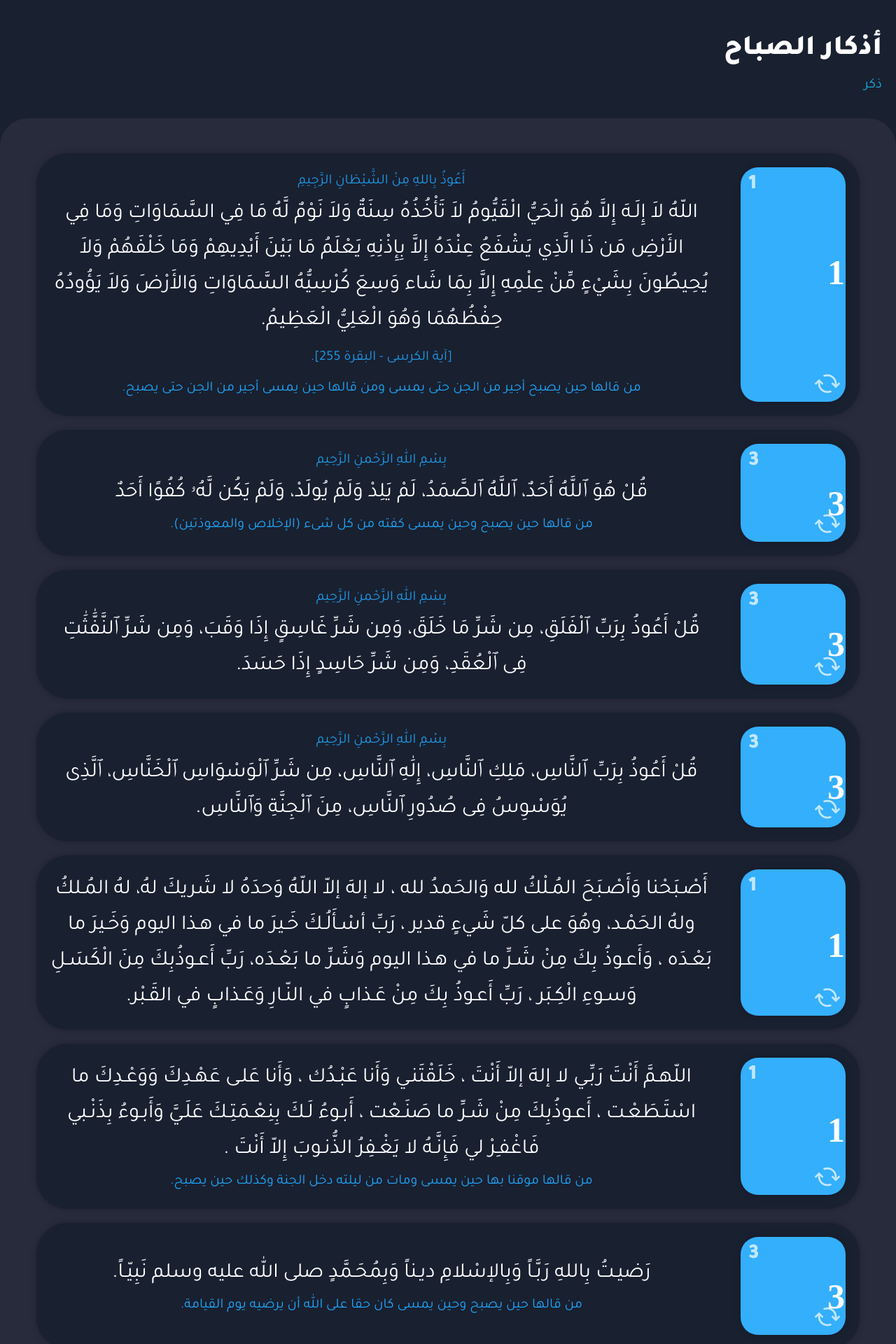
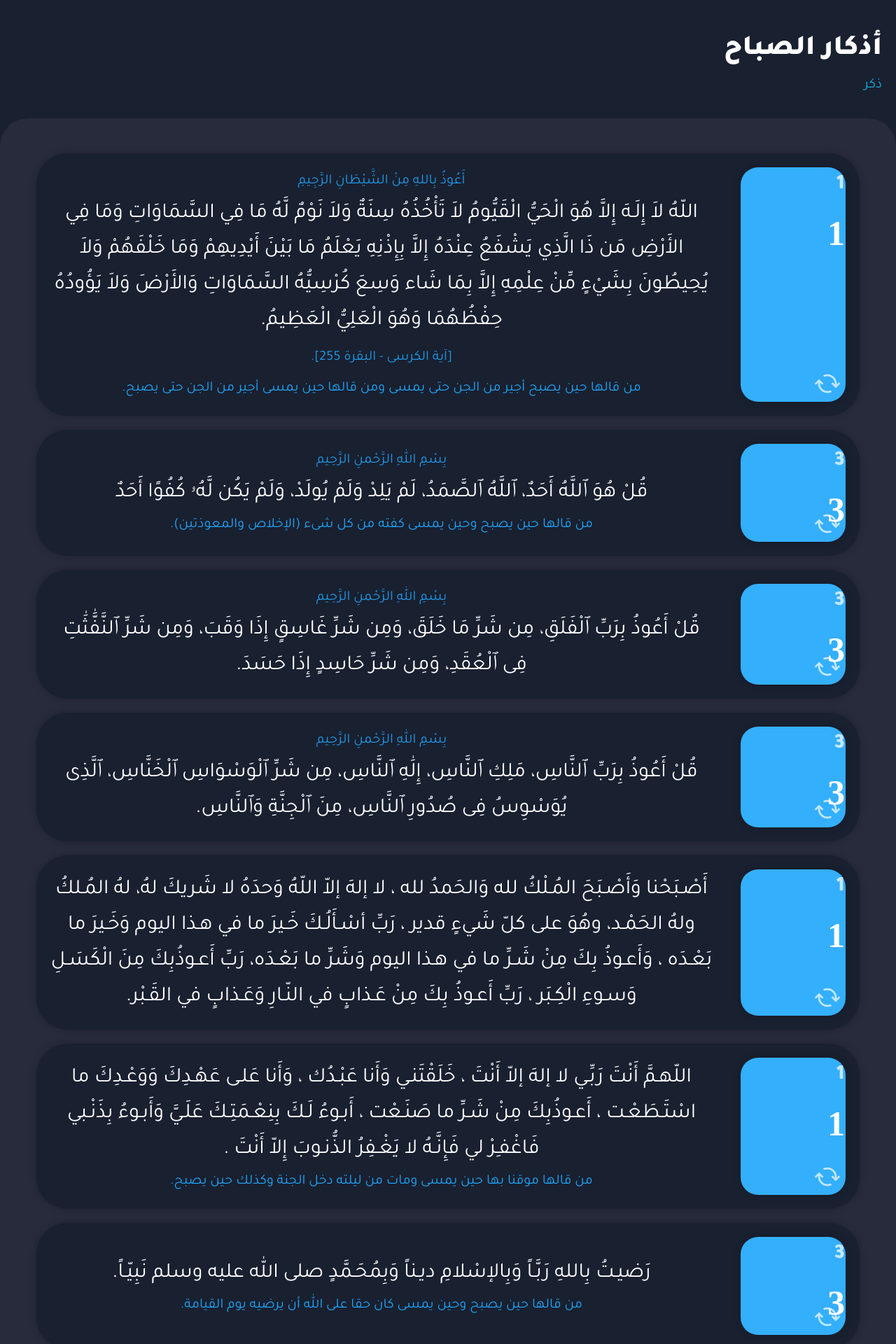
Before and after one commit to Muhammed-Sherif/azkar-website, a PHP site: page / in a window 1280 px wide. Shown: the part 992-2912 px from the top of the page at 70% size. Run offline with PHP 8.4, Linux system fonts and the light colour scheme.

Commit message:
Update style.css

```diff
--- a/css/style.css
+++ b/css/style.css
@@ -285,14 +285,6 @@ a {
   align-items: center;
   color: #000000b5;
 }
-.content-box .counter .count-down {
-  font-size: 50px;
-  font-family: initial;
-  align-items: center;
-  justify-content: center;
-  transform: translateY(-4px)
-}
-
 .content-box .counter .zekr-reset {
   position: absolute;
   bottom: 0;
@@ -316,8 +308,16 @@ a {
   text-align: left;
   opacity: 0.7;
   padding-left: 10px;
+
+}
+.content-box .counter .count-down {
+  font-size: 50px;
+  font-family: initial;
+  align-items: center;
+  justify-content: center;
+  transform: translateY(-4px)
   width: 100%;
-  height: calc(100%/3);
+  height:auto;
 }
 .content-box .counter span::selection {
   background-color: transparent;
```
